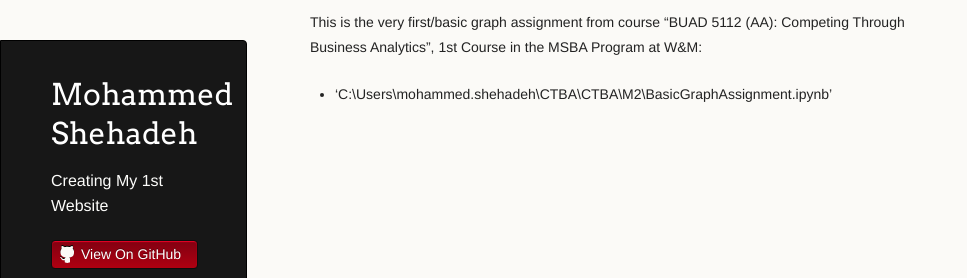
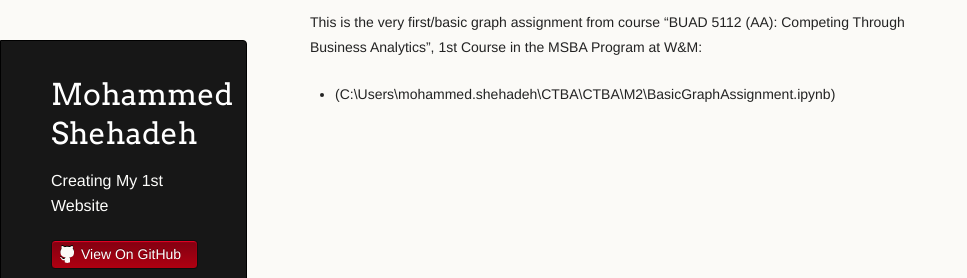
Before and after one commit to mashehadeh/mashehadeh.github.io, a Jekyll site: the page built from BasicGraph/index.md, in a window 1280 px wide. Shown: the top 278 px of the page, without its empty margins (0-967 px from the left). Built offline with Jekyll 4.4.1, drawn with Linux system fonts in a browser that asks for light colours; our own code applies the rules of GitHub Pages for plain Markdown files.

```diff
--- a/BasicGraph/index.md
+++ b/BasicGraph/index.md
@@ -5,4 +5,4 @@ description: M2 Assignment
 
 This is the very first/basic graph assignment from course "BUAD 5112 (AA): Competing Through Business Analytics", 1st Course in the MSBA Program at W&M:
 
-- 'C:\\Users\\mohammed.shehadeh\\CTBA\\CTBA\\M2\\BasicGraphAssignment.ipynb'
+- (C:\\Users\\mohammed.shehadeh\\CTBA\\CTBA\\M2\\BasicGraphAssignment.ipynb)
```
